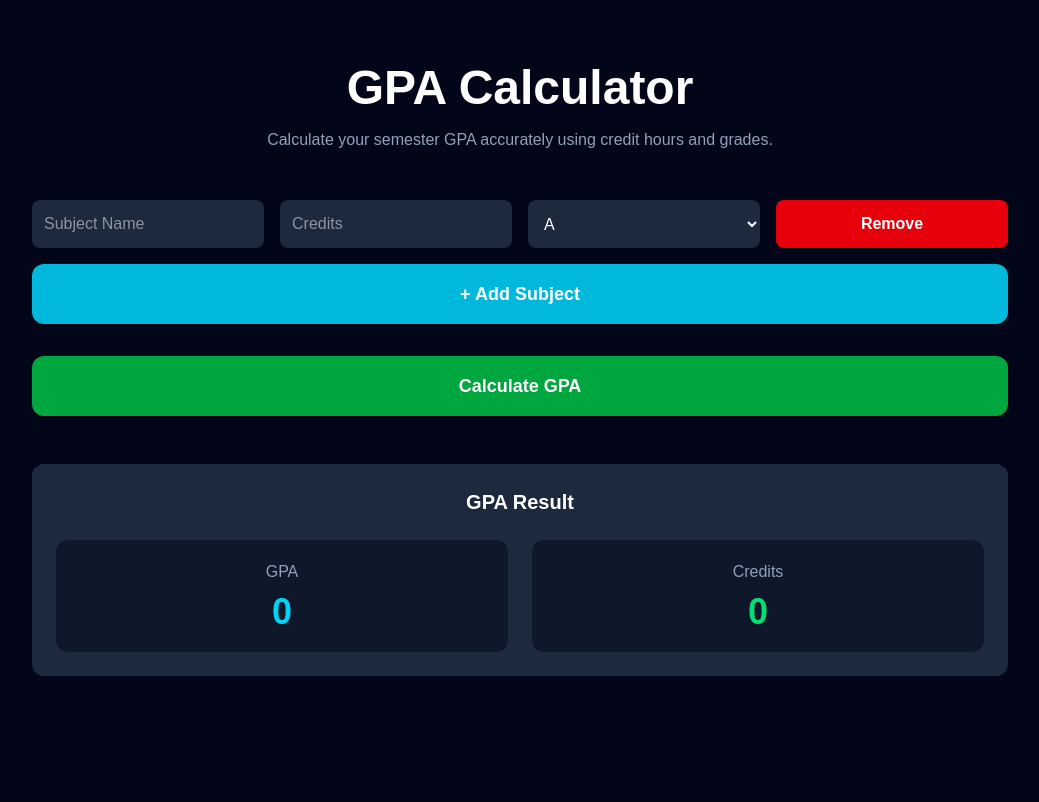
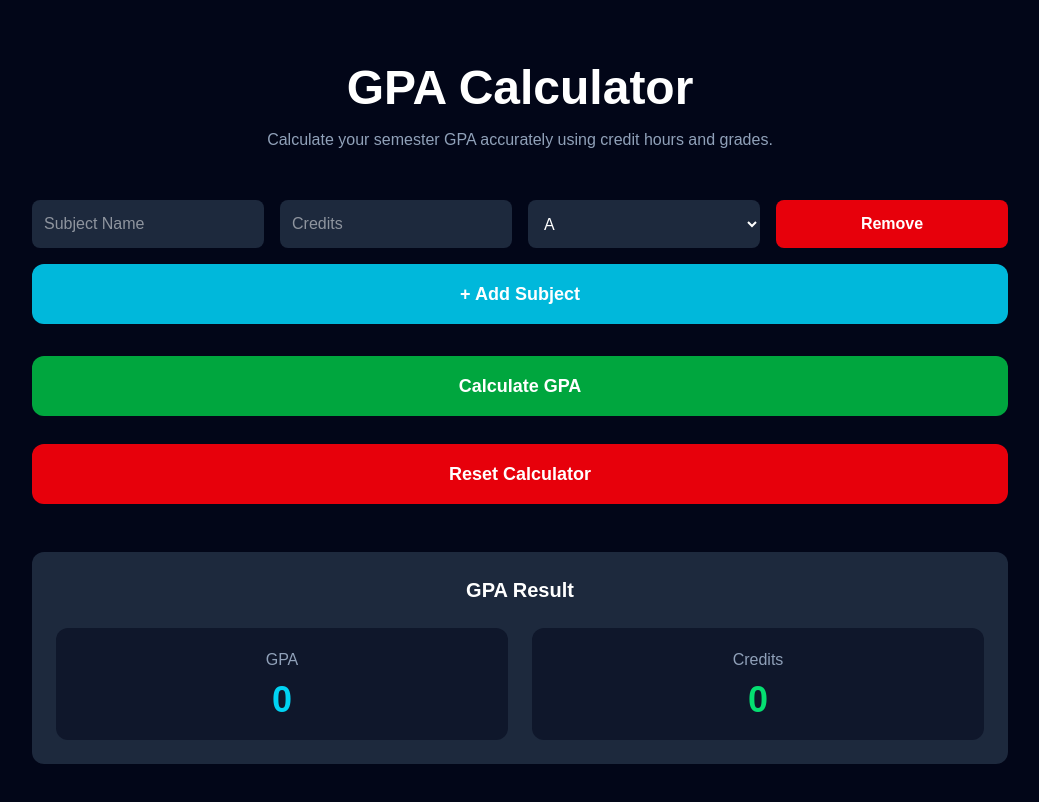
Before and after one commit to mianhussnain691-wq/studycalc, a Next.js app: page /gpa-calculator in a window 1280 px wide. Shown: the top 802 px of the page, without its empty margins (120-1159 px from the left). Built offline with nearby package versions, Linux system fonts and the light colour scheme.

Commit message:
Version 1.3 - Added validation and reset

```diff
--- a/src/app/gpa-calculator/page.js
+++ b/src/app/gpa-calculator/page.js
@@ -13,7 +13,7 @@ export default function GPACalculator() {
   ]);
   const [gpa, setGPA] = useState(0);
   const [totalCredits, setTotalCredits] = useState(0);
-
+const [error, setError] = useState("");
   function addSubject() {
     setSubjects([
       ...subjects,
@@ -43,7 +43,19 @@ export default function GPACalculator() {
     );
   }
   function calculateGPA() {
-  let totalCredits = 0;
+  setError("");
+
+for (const subject of subjects) {
+  if (
+    subject.name.trim() === "" ||
+    subject.credit === "" ||
+    Number(subject.credit) <= 0
+  ) {
+    setError("Please complete all subjects and enter valid credit hours.");
+    return;
+  }
+}
+    let totalCredits = 0;
   let totalPoints = 0;
 
   subjects.forEach((subject) => {
@@ -63,8 +75,21 @@ export default function GPACalculator() {
 
   setGPA((totalPoints / totalCredits).toFixed(2));
   setTotalCredits(totalCredits);
+
 }
+function resetCalculator() {
+  setSubjects([
+    {
+      id: 1,
+      name: "",
+      credit: "",
+      grade: "4",
+    },
+  ]);
 
+  setGPA(0);
+  setTotalCredits(0);
+}
   return (
     <main className="min-h-screen bg-slate-950 text-white">
       <div className="max-w-5xl mx-auto px-6 py-16">
@@ -138,11 +163,22 @@ export default function GPACalculator() {
             + Add Subject
 
           </button>
+{error && (
+  <div className="mb-4 rounded-lg bg-red-600 p-3 text-center font-semibold">
+    {error}
+  </div>
+)}
 <button
   onClick={calculateGPA}
   className="w-full mt-4 rounded-xl bg-green-600 py-4 text-lg font-bold hover:bg-green-700 transition"
 >
   Calculate GPA
+</button>
+<button
+  onClick={resetCalculator}
+  className="mt-3 w-full rounded-xl bg-red-600 py-4 text-lg font-bold hover:bg-red-700 transition"
+>
+  Reset Calculator
 </button>
 <div className="mt-8 rounded-xl bg-slate-800 p-6">
 
```
